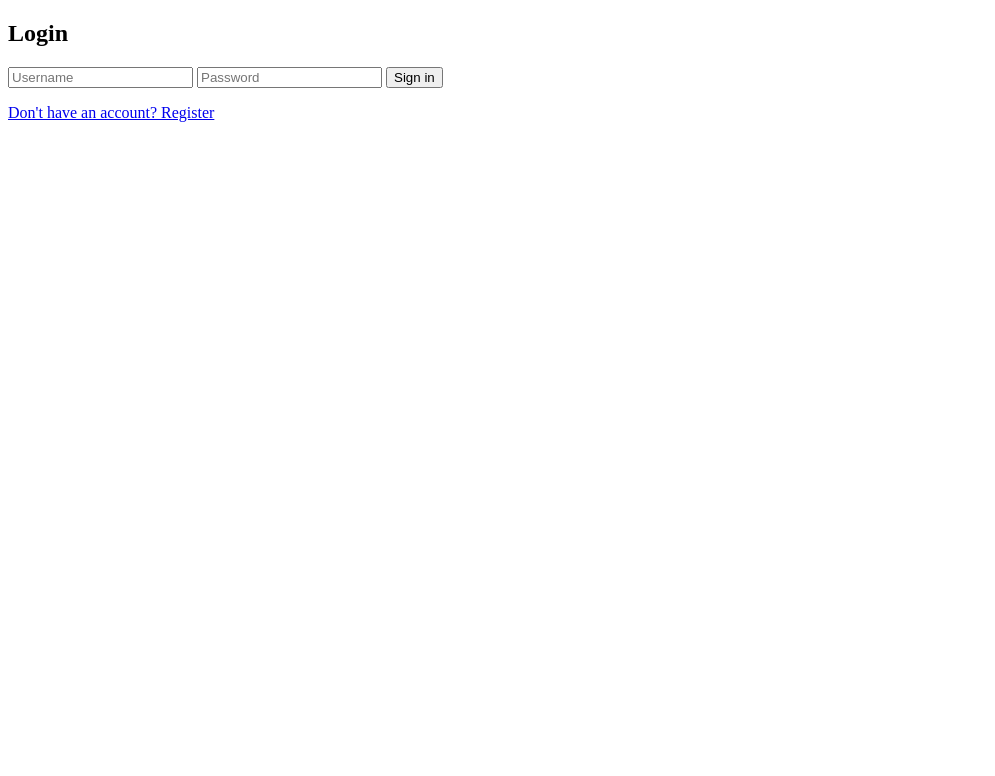
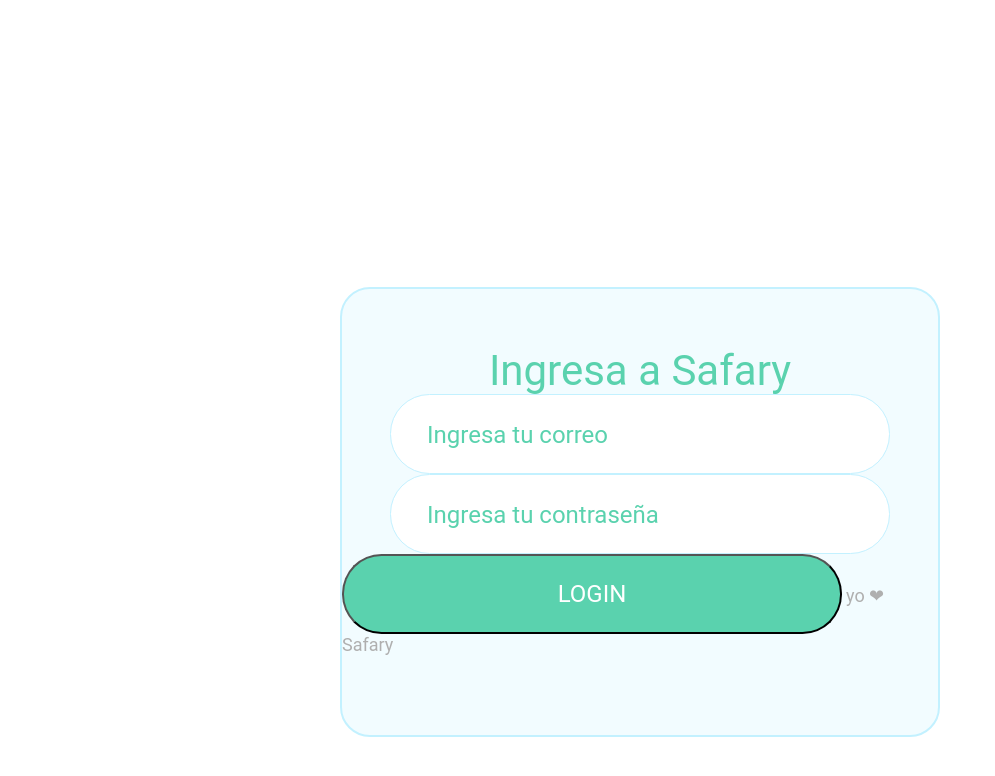
Before and after one commit to franciscodelrio/ejercicios-taller-apps, a plain HTML site: page login/index.html in a window 1280 px wide. Shown: the whole page, without its empty margins (0-995 px from the left). Drawn offline with Linux system fonts and the light colour scheme.

Commit message:
se actualiza diseño

```diff
--- a/login/index.html
+++ b/login/index.html
@@ -1,21 +1,25 @@
 <!DOCTYPE html>
 <html lang="en">
 <head>
-    <meta charset="UTF-8">
-    <meta name="viewport" content="width=device-width, initial-scale=1.0">
-    <meta http-equiv="X-UA-Compatible" content="ie=edge">
-    <title>Document</title>
+  <meta charset="UTF-8">
+  <meta name="viewport" content="width=device-width, initial-scale=1.0">
+  <meta http-equiv="X-UA-Compatible" content="ie=edge">
+  <title>LOGIN</title>
+  <link rel="stylesheet" href="styles.css">
 </head>
 <body>
-    <div class="login-wrap">
-        <h2>Login</h2>
-
-        <div class="form">
-          <input type="text" placeholder="Username" name="un" />
-          <input type="password" placeholder="Password" name="pw" />
-          <button> Sign in </button>
-          <a href="#"> <p> Don't have an account? Register </p></a>
-        </div>
-      </div>
+  <main class="contenedor-principal">
+    <h1>Ingresa a Safary</h1>
+    <section class="ingresar-correo">
+      <p1>Ingresa tu correo</p1>
+    </section>
+    <section class="ingresar-password">
+      <p1>Ingresa tu contraseña</p1>
+    </section>
+    <button class="login">
+      <h2>LOGIN</h2>
+    </button>
+    <p2>yo ❤︎ Safary</p2>
+  </main>
 </body>
 </html>
--- a/login/styles.css
+++ b/login/styles.css
@@ -1,110 +1,96 @@
-@import "compass/css3";
+body {
+  margin: 0;
+}
 
-* { box-sizing: border-box; margin: 0; padding:0; }
+main {
+  display: block;
+}
 
-html {
-  background: #95a5a6;
-  background-image: url(http://subtlepatterns2015.subtlepatterns.netdna-cdn.com/patterns/dark_embroidery.png);
-  font-family: 'Helvetica Neue', Arial, Sans-Serif;
+.contenedor-principal {
+  margin: 0 auto;
+  width: 600px;
+  height: 450px;
+  background: #F2FCFF;
+  border: 2px solid #C3F1FF;
+  box-sizing: border-box;
+  position: relative;
+  border-radius: 30px;
+  top: 287px;
+}
 
-  .login-wrap {
-    position: relative;
-    margin: 0 auto;
-    background: #ecf0f1;
-    width: 350px;
-    border-radius: 5px;
-    box-shadow: 3px 3px 10px #333;
-    padding: 15px;
+.ingresar-correo {
+  margin: 0 auto;
+  width: 500px;
+  height: 80px;
+  background: #FFFFFF;
+  border: 1px solid #C3F1FF;
+  box-sizing: border-box;
+  border-radius: 39.5px;
+}
 
-    h2 {
-      text-align: center;
-      font-weight: 200;
-      font-size: 2em;
-      margin-top: 10px;
-      color: #34495e;
-    }
+.ingresar-password {
+  margin: 0 auto;
+  width: 500px;
+  height: 80px;
+  background: #FFFFFF;
+  border: 1px solid #C3F1FF;
+  box-sizing: border-box;
+  border-radius: 39.5px;
+}
 
-    .form {
-      padding-top: 20px;
+.login {
+  margin: 0 auto;
+  width: 500px;
+  height: 80px;
+  background: #5AD2AE;
+  border: 1px solid #469F85
+  box-sizing: border-box;
+  border-radius: 39.5px;
+  position: relative;
+}
 
-      input[type="text"],
-      input[type="password"],
-      button {
-        width: 80%;
-        margin-left: 10%;
-        margin-bottom: 25px;
-        height: 40px;
-        border-radius: 5px;
-        outline: 0;
-        -moz-outline-style: none;
-      }
+h1 {
+  font-family: Roboto;
+  font-style: normal;
+  font-weight: normal;
+  font-size: 42px;
+  line-height: 49px;
+  color: #5AD2AE;
+  position: relative;
+  top: 29px;
+  text-align: center;
+}
 
-      input[type="text"],
-      input[type="password"] {
-        border: 1px solid #bbb;
-        padding: 0 0 0 10px;
-        font-size: 14px;
-        &:focus {
-          border: 1px solid #3498db;
-        }
-      }
+p1 {
+  font-family: Roboto;
+  font-style: normal;
+  font-weight: normal;
+  font-size: 24px;
+  line-height: 28px;
+  color: #5AD2AE;
+  position: relative;
+  top: 26px;
+  left: 36px;
+}
 
-      a {
-        text-align: center;
-        font-size: 10px;
-        color: #3498db;
+h2 {
+  font-family: Roboto;
+  font-style: normal;
+  font-weight: normal;
+  font-size: 24px;
+  line-height: 28px;
+  color: #FFFFFF;
+  position: relative;
+  text-align: center;
+}
 
-        p{
-          padding-bottom: 10px;
-        }
-
-      }
-
-      button {
-        background: #e74c3c;
-        border:none;
-        color: white;
-        font-size: 18px;
-        font-weight: 200;
-        cursor: pointer;
-        transition: box-shadow .4s ease;
-
-        &:hover {
-          box-shadow: 1px 1px 5px #555;
-        }
-
-        &:active {
-            box-shadow: 1px 1px 7px #222;
-        }
-
-      }
-
-    }
-
-    &:after{
-    content:'';
-    position:absolute;
-    top: 0;
-    left: 0;
-    right: 0;
-    background:-webkit-linear-gradient(left,
-        #27ae60 0%, #27ae60 20%,
-        #8e44ad 20%, #8e44ad 40%,
-        #3498db 40%, #3498db 60%,
-        #e74c3c 60%, #e74c3c 80%,
-        #f1c40f 80%, #f1c40f 100%
-        );
-       background:-moz-linear-gradient(left,
-        #27ae60 0%, #27ae60 20%,
-        #8e44ad 20%, #8e44ad 40%,
-        #3498db 40%, #3498db 60%,
-        #e74c3c 60%, #e74c3c 80%,
-        #f1c40f 80%, #f1c40f 100%
-        );
-      height: 5px;
-      border-radius: 5px 5px 0 0;
-  }
-
-  }
-
+p2 {
+  font-family: Roboto;
+  font-style: normal;
+  font-weight: normal;
+  font-size: 18px;
+  line-height: 21px;
+  color: #AFAFAF;
+  position: relative;
+  text-align: center;
 }
```
